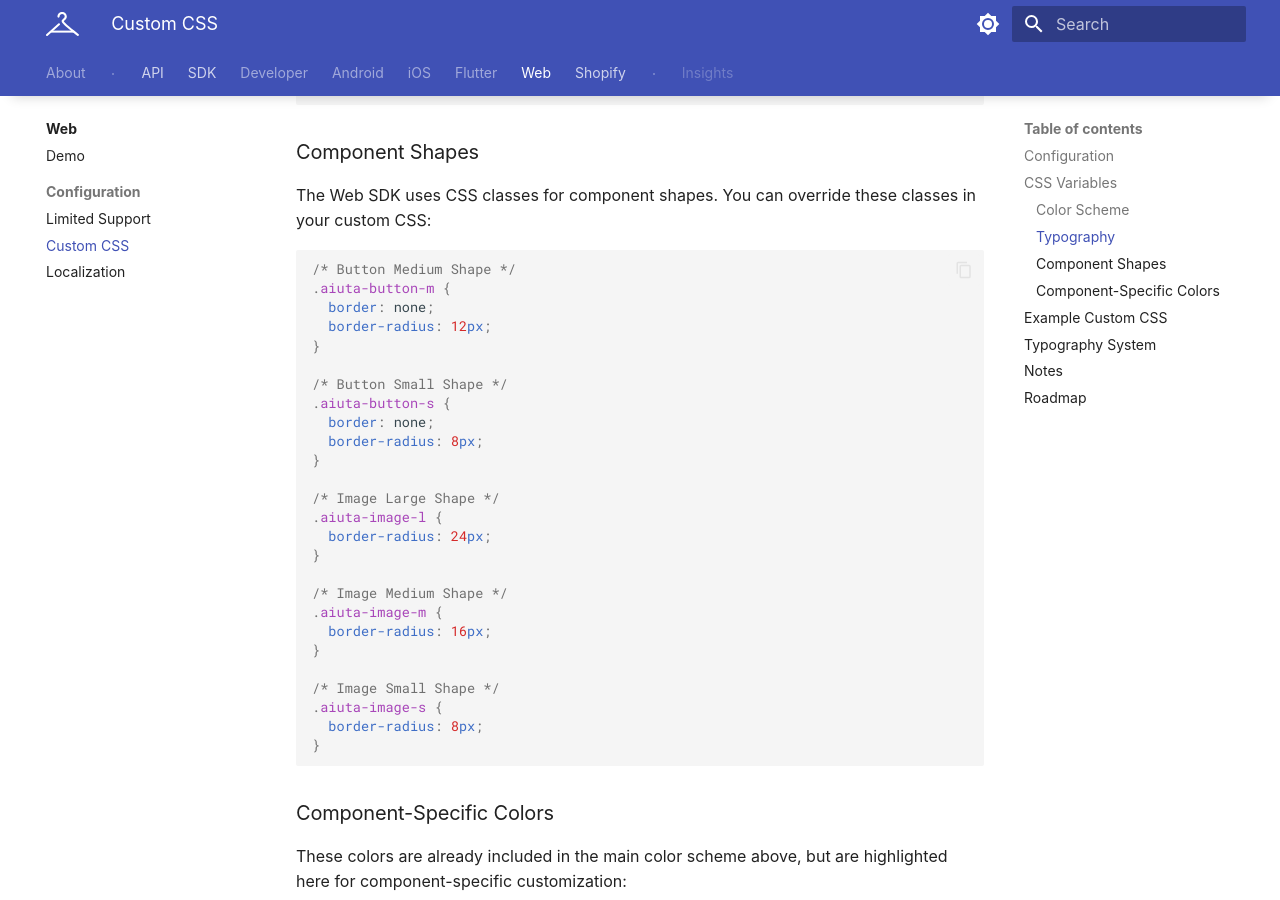
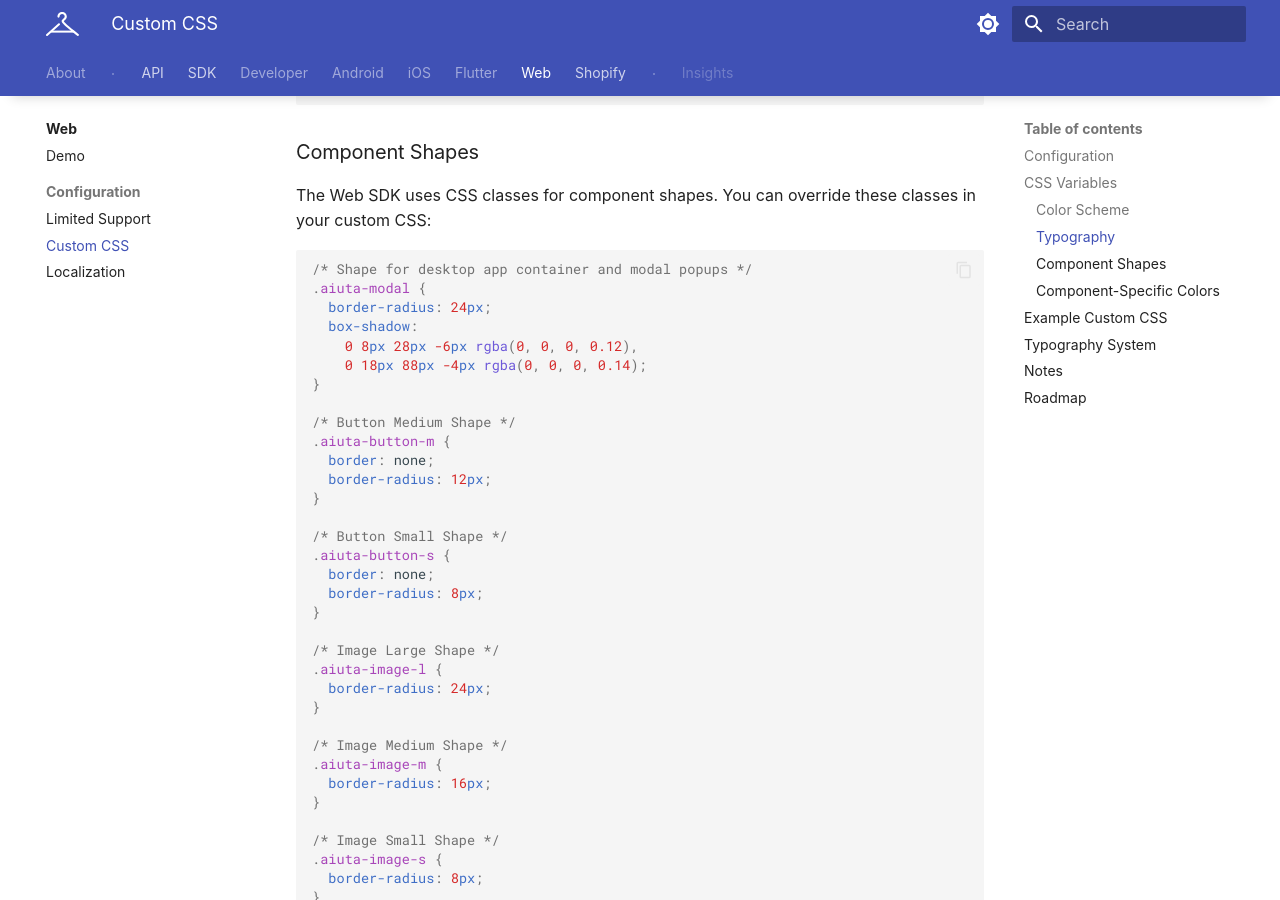
Before and after one commit to aiuta-com/docs, an MkDocs documentation site: the page built from docs/sdk/web/configuration/custom-css.md, in a window 1280 px wide and 900 px high, scrolled down 2841 px. Built offline with MkDocs 1.6.1 and Material for MkDocs 9.7.7, drawn with Linux system fonts in a browser that asks for light colours.

Commit message:
Modal shapes

````diff
--- a/docs/sdk/web/configuration/custom-css.md
+++ b/docs/sdk/web/configuration/custom-css.md
@@ -138,6 +138,14 @@ The Web SDK uses CSS classes for typography styling. You can override these clas
 The Web SDK uses CSS classes for component shapes. You can override these classes in your custom CSS:
 
 ```css
+/* Shape for desktop app container and modal popups */
+.aiuta-modal {
+  border-radius: 24px;
+  box-shadow:
+    0 8px 28px -6px rgba(0, 0, 0, 0.12),
+    0 18px 88px -4px rgba(0, 0, 0, 0.14);
+}
+
 /* Button Medium Shape */
 .aiuta-button-m {
   border: none;
````
